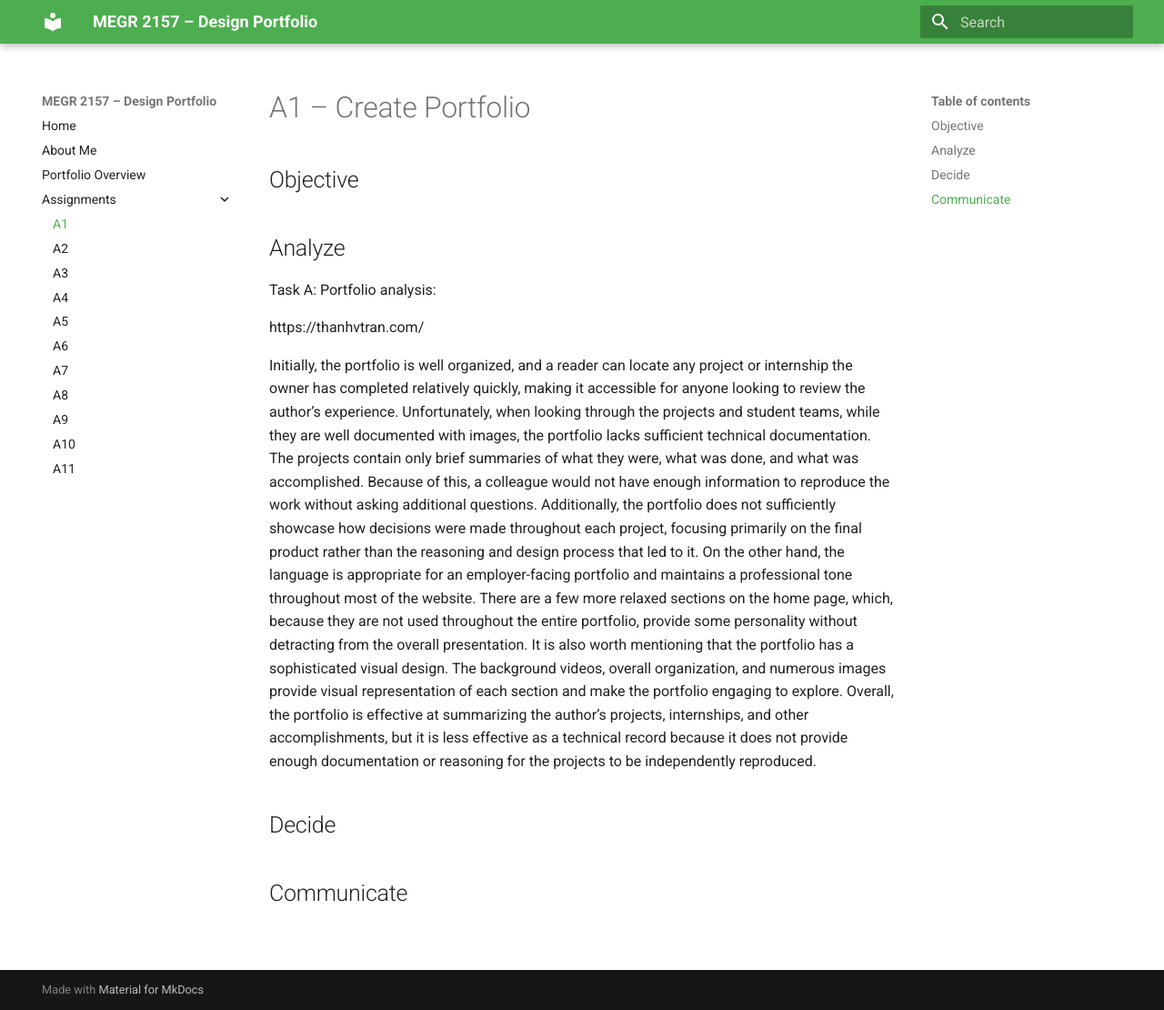
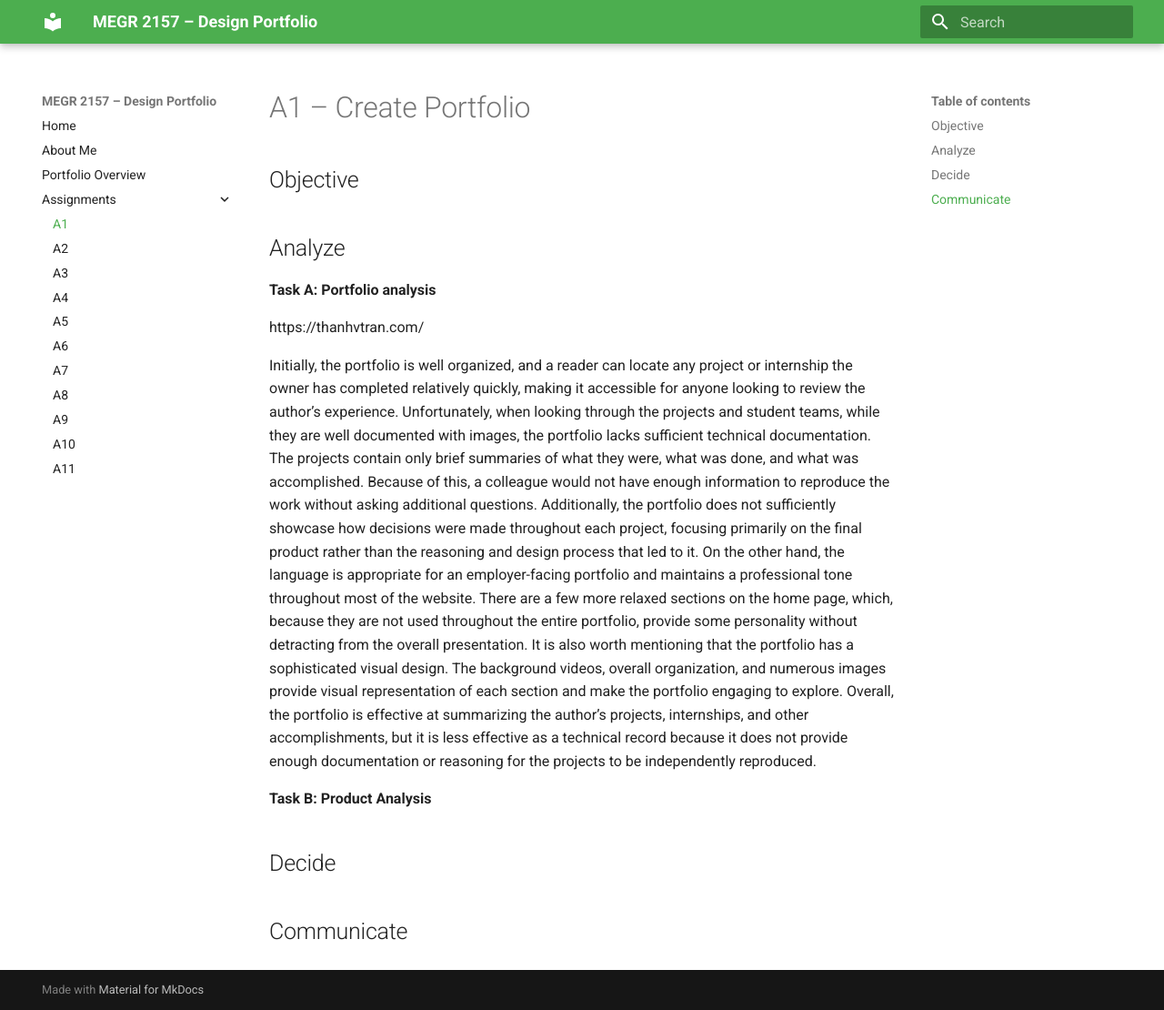
Before and after one commit to abatisti/megr2157-portfolio, an MkDocs documentation site: the page built from docs/assignments/A01/index.md, in a window 1280 px wide and 1110 px high. Shown: the whole window at 91% size. Built offline with MkDocs 1.6.1 and Material for MkDocs 9.7.7, drawn with Linux system fonts in a browser that asks for light colours.

Commit message:
Update index.md

```diff
--- a/docs/assignments/A01/index.md
+++ b/docs/assignments/A01/index.md
@@ -4,7 +4,7 @@
 
 
 ## Analyze
-Task A: Portfolio analysis:
+**Task A: Portfolio analysis**
 
   https://thanhvtran.com/
 
@@ -14,6 +14,7 @@ Task A: Portfolio analysis:
   It is also worth mentioning that the portfolio has a sophisticated visual design. The background videos, overall organization, and numerous images provide visual representation of each section and make the portfolio engaging to explore.
   Overall, the portfolio is effective at summarizing the author’s projects, internships, and other accomplishments, but it is less effective as a technical record because it does not provide enough documentation or reasoning for the projects to be independently reproduced.
 
+**Task B: Product Analysis**
 
 
 ## Decide
```
